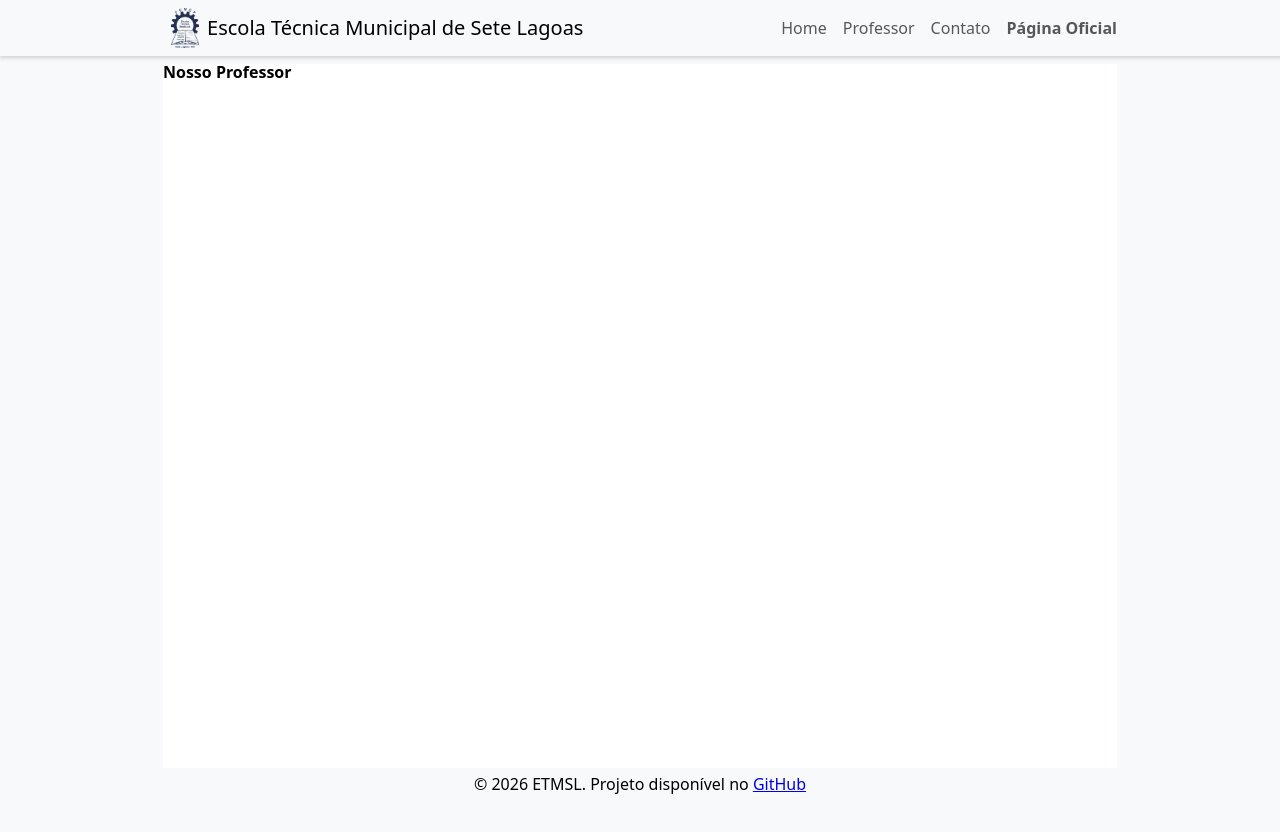
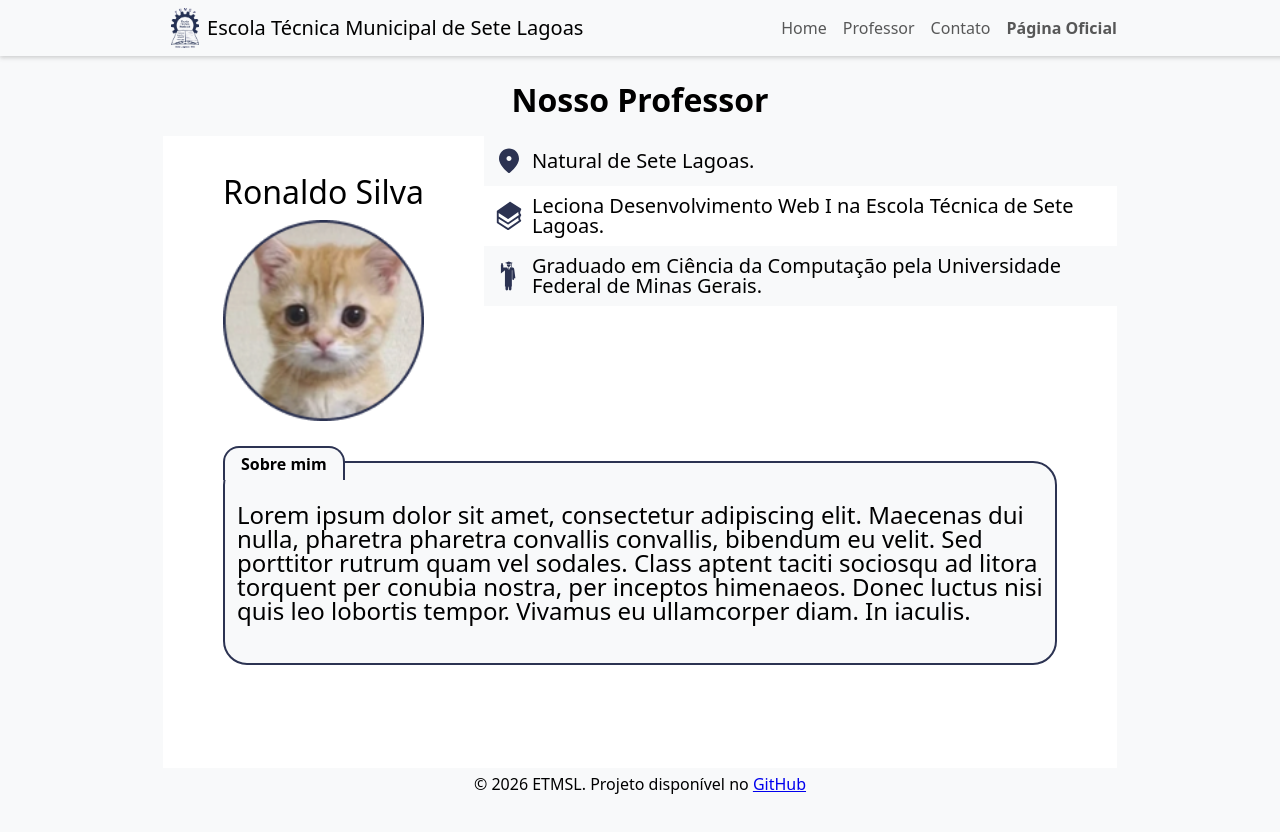
Before and after one commit to ETMSL/projeto_dev_web_I, a plain HTML site: page professor/professor.html in a window 1280 px wide. Drawn offline with Linux system fonts and the light colour scheme.

Commit message:
pág. professor desktop

```diff
--- a/home.css
+++ b/home.css
@@ -46,7 +46,7 @@
 
 @media screen and (max-width: 750px) {
   .home-conteudo {
-    padding: 80px 12px 0px 12px;
+    padding: 80px 12px 80px 12px;
   }
 
   .home-conteudo h1 {
--- a/professor/professor.css
+++ b/professor/professor.css
@@ -1 +1,86 @@
 /* ESTILOS DA PÁG. PROFESSOR */
+
+.professor-title {
+  font-size: 2rem;
+  text-align: center;
+  background-color: #f8f9fa;
+  padding: 20px;
+}z
+
+.professor-caracteristicas {
+  padding: 100px 30px 0px 40px;
+  margin-bottom: 120px;
+  grid-row: 1;
+}
+
+.professor-caracteristicas-item {
+  display: grid;
+  grid-template-columns: auto 1fr;
+  gap: 8px;
+  padding: 10px;
+  align-items: center;
+}
+
+.professor-caracteristicas-item:nth-child(odd) {
+  background-color: #f8f9fa;
+}
+
+.professor-caracteristicas-item:hover {
+  border-left: 4px solid #2c3352;
+}
+
+.professor-caracteristicas-item h4 {
+  font-size: 20px;
+  font-weight: 400;
+}
+
+.professor-container {
+  display: grid;
+  grid-template-columns: auto auto;
+}
+
+.professor-perfil {
+  display: flex;
+  flex-direction: column;
+  justify-items: center;
+  text-align: center;
+  padding: 40px 60px;
+  gap: 12px;
+}
+
+.professor-perfil h2 {
+  font-size: 2rem;
+  font-weight: 400;
+}
+
+.professor-perfil img {
+  max-width: 100%;
+}
+
+.sobre-mim {
+    margin: 0 60px;
+    position: relative;
+}
+
+.sobre-mim h4 {
+  font-size: 1rem;
+  position: absolute;
+  top: -15px;
+  left: 0px;
+  padding: 8px 16px;
+  background-color: #f8f9fa;
+  border: 2px solid #2c3352;
+  border-bottom: none;
+  border-radius: 16px 16px 0 0;
+  z-index: 2;
+}
+
+.sobre-mim p {
+  font-size: 1.5rem;
+  background-color: #f8f9fa;
+  padding: 40px 12px 40px 12px;
+  border: 2px solid #2c3352;
+  border-radius: 24px;
+  position: relative;
+  z-index: 1;
+}
--- a/professor/professor.html
+++ b/professor/professor.html
@@ -31,7 +31,38 @@
     </header>
 
     <main>
-        <h1>Nosso Professor</h1>
+        <h1 class="professor-title">Nosso Professor</h1>
+
+        <div class="professor-container">
+            <div class="professor-perfil">
+                <h2>Ronaldo Silva</h2>
+                <img src="../assets/imagens-perfil/professor-perfil.png" alt="Imagem de Perfil">
+            </div>
+
+            <ul class="professor-caracteristicas">
+                <li class="professor-caracteristicas-item">
+                    <img src="../assets/icn-endereco.svg" alt="Ícone de Cidade de Nascimento">
+                    <h4>Natural de Sete Lagoas.</h4>
+                </li>
+                <li class="professor-caracteristicas-item">
+                    <img src="../assets/icn-livros.svg" alt="Ícone de Livros">
+                    <h4>Leciona Desenvolvimento Web I na Escola Técnica de Sete Lagoas.</h4>
+                </li>
+                <li class="professor-caracteristicas-item">
+                    <img src="../assets/icn-graduado.svg" alt="Ícone de Graduado">
+                    <h4>Graduado em Ciência da Computação pela Universidade Federal de Minas Gerais.</h4>
+                </li>
+            </ul>
+
+        </div>
+
+
+        <section class="sobre-mim">
+            <h4>Sobre mim</h4>
+            <p>Lorem ipsum dolor sit amet, consectetur adipiscing elit. Maecenas dui nulla, pharetra pharetra convallis convallis, bibendum eu velit. Sed porttitor rutrum quam vel sodales. Class aptent taciti sociosqu ad litora torquent per conubia nostra, per inceptos himenaeos. Donec luctus nisi quis leo lobortis tempor. Vivamus eu ullamcorper diam. In iaculis.</p>
+        </section>
+
+
     </main>
 
     <footer>
```
Also changed, not shown: assets/imagens-perfil/professor-perfil.png (added).
